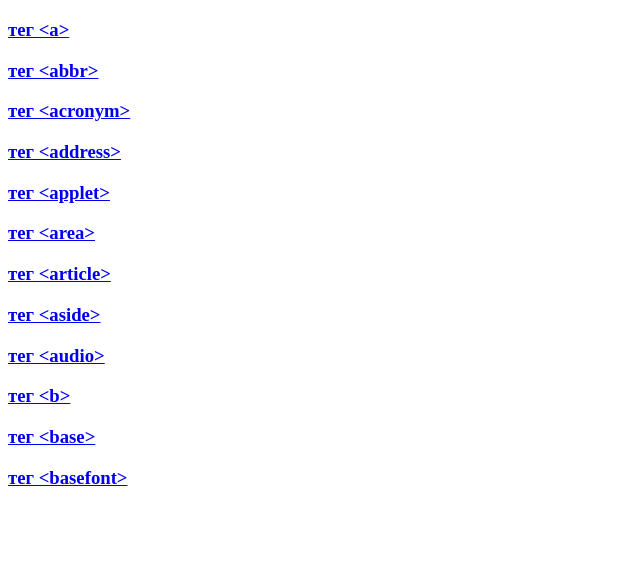
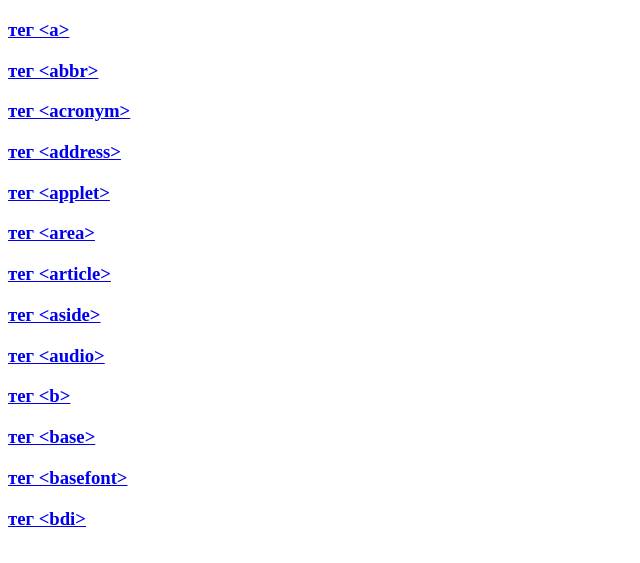
Before and after one commit to k454tkin/FirstProject, a plain HTML site: page index.html in a window 1280 px wide. Shown: the part 61-624 px from the top of the page, without its empty margins (0-640 px from the left). Drawn offline with Linux system fonts and the light colour scheme.

Commit message:
added link tag bdi

```diff
--- a/index.html
+++ b/index.html
@@ -20,5 +20,6 @@
     <h3> <a href="Public/HTML/b.html" target="_blank">тег &lt;b&gt;</a> <br> </h3>
     <h3> <a href="Public/HTML/base.html" target="_blank">тег &lt;base&gt;</a> <br> </h3>
     <h3> <a href="Public/HTML/basefont.html" target="_blank">тег &lt;basefont&gt;</a> <br> </h3>
+    <h3> <a href="Public/HTML/bdi.html" target="_blank">тег &lt;bdi&gt;</a> <br> </h3>
 </body>
 </html>
```
